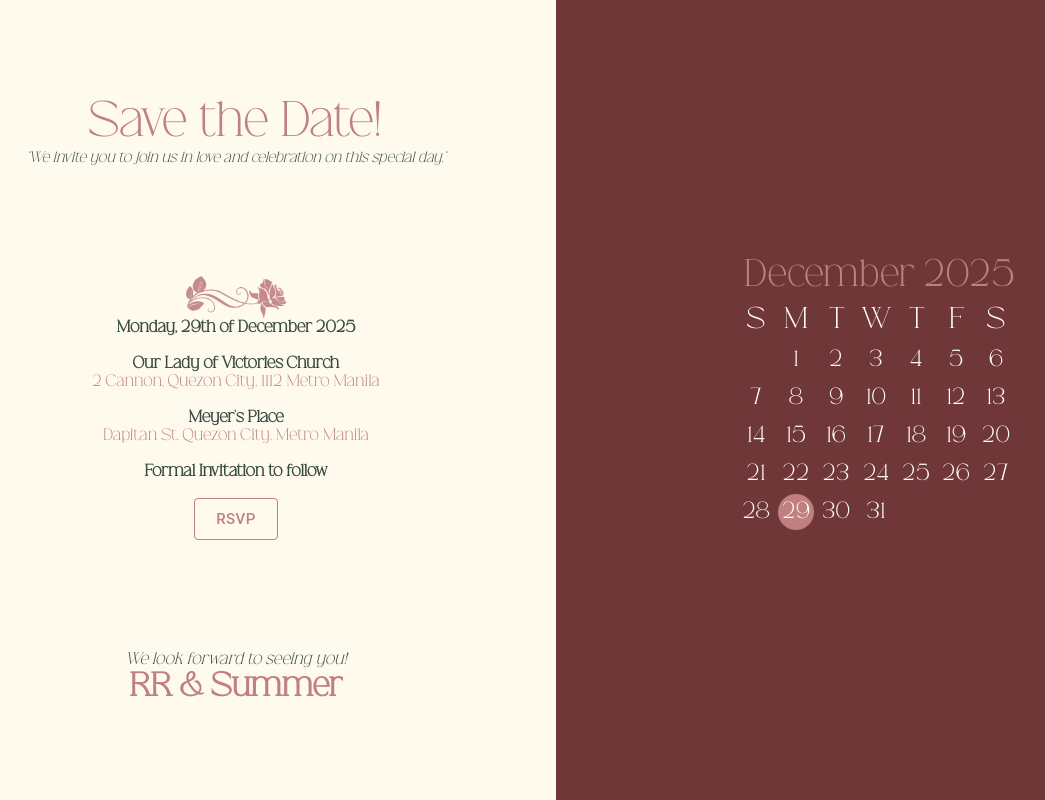
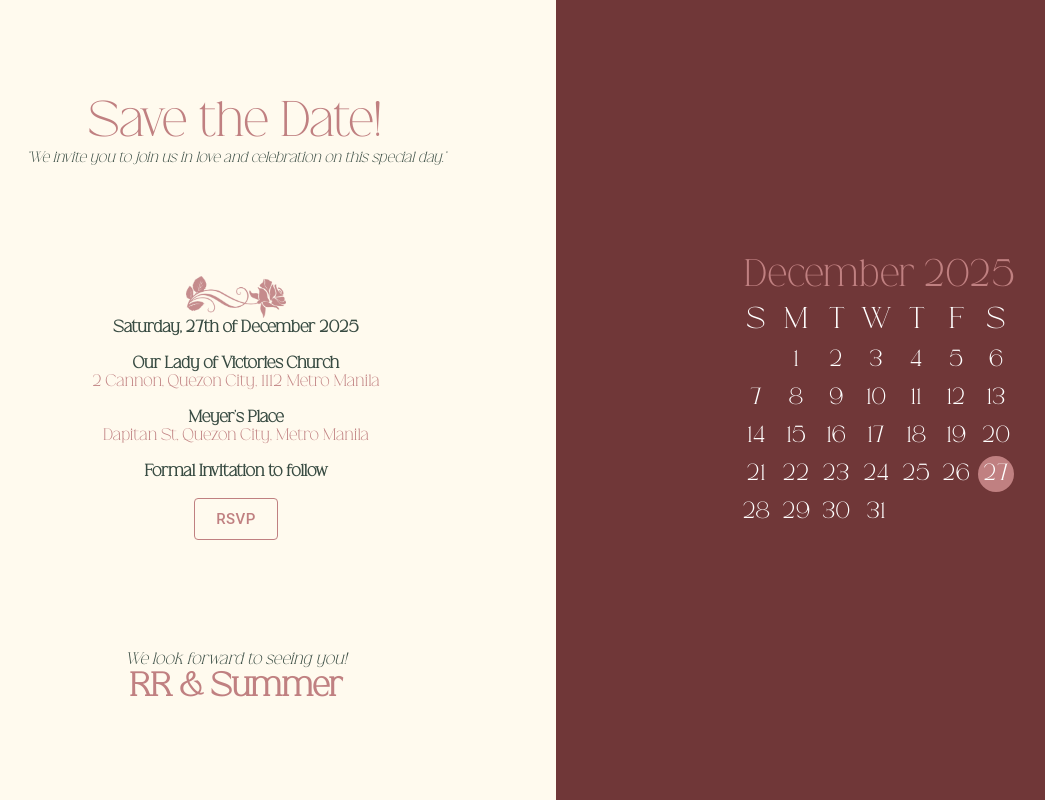
Before and after one commit to HappySammy08/rr-summer-wedding, a React (Create React App) app: page / in a window 1280 px wide. Shown: the whole page, without its empty margins (84-1129 px from the left). Built offline with nearby package versions, Linux system fonts and the light colour scheme.

Commit message:
Add files via upload

```diff
--- a/src/components/Calendar.js
+++ b/src/components/Calendar.js
@@ -92,7 +92,7 @@ export default function Calendar() {
           <LocalizationProvider dateAdapter={AdapterDayjs}>
             <DemoContainer components={["DateCalendar"]}>
               <DateCalendar
-                defaultValue={dayjs("2025-12-29")}
+                defaultValue={dayjs("2025-12-27")}
                 views={["day"]}
                 componentProps={{
                   MuiPickersArrowSwitcher: { sx: { display: "none" } },
--- a/src/components/CalendarSmall.js
+++ b/src/components/CalendarSmall.js
@@ -92,7 +92,7 @@ export default function Calendar() {
           <LocalizationProvider dateAdapter={AdapterDayjs}>
             <DemoContainer components={["DateCalendar"]}>
               <DateCalendar
-                defaultValue={dayjs("2025-12-29")}
+                defaultValue={dayjs("2025-12-27")}
                 views={["day"]}
                 componentProps={{
                   MuiPickersArrowSwitcher: { sx: { display: "none" } },
--- a/src/components/Details.js
+++ b/src/components/Details.js
@@ -12,7 +12,7 @@ export default function Details() {
           <div className="App-divider">
             <img src={rose} alt="Rose" />
           </div>
-          <b>Monday, 29th of December 2025</b>
+          <b>Saturday, 27th of December 2025</b>
           <br />
           <br />
 
```
